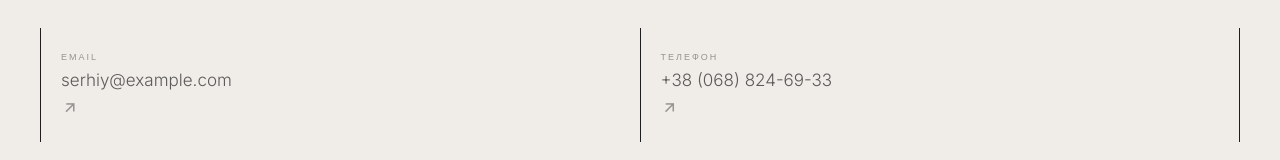
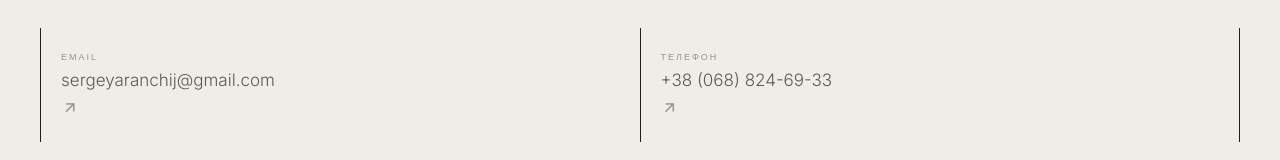
Before and after one commit to dmytro-serhiienko/next-aranchiy, a Next.js app: page / in a window 1280 px wide. Shown: the part 4681-4841 px from the top of the page. Built offline with nearby package versions, Linux system fonts and the light colour scheme; some icons are missing; a web font is replaced by a local one.

Commit message:
added mail

```diff
--- a/app/layout.tsx
+++ b/app/layout.tsx
@@ -1,5 +1,6 @@
 import type { Metadata } from "next";
 import { Unbounded, Inter, Montserrat } from "next/font/google";
+
 import "../styles/globals.css";
 
 const unbounded = Unbounded({
--- a/components/sections/Contacts/Contacts.tsx
+++ b/components/sections/Contacts/Contacts.tsx
@@ -50,12 +50,14 @@ export default function Contacts({ onReserveClick }: Props) {
 
         <div className={styles.info}>
           <Link
-            href="mailto:serhiy@example.com"
+            href="mailto:sergeyaranchij@gmail.com"
             className={styles.contactItem}
             itemProp="email"
           >
             <span className={styles.contactLabel}>Email</span>
-            <span className={styles.contactValue}>serhiy@example.com</span>
+            <span className={styles.contactValue}>
+              sergeyaranchij@gmail.com
+            </span>
             <i className="ri-arrow-right-up-line" aria-hidden="true" />
           </Link>
 
```
